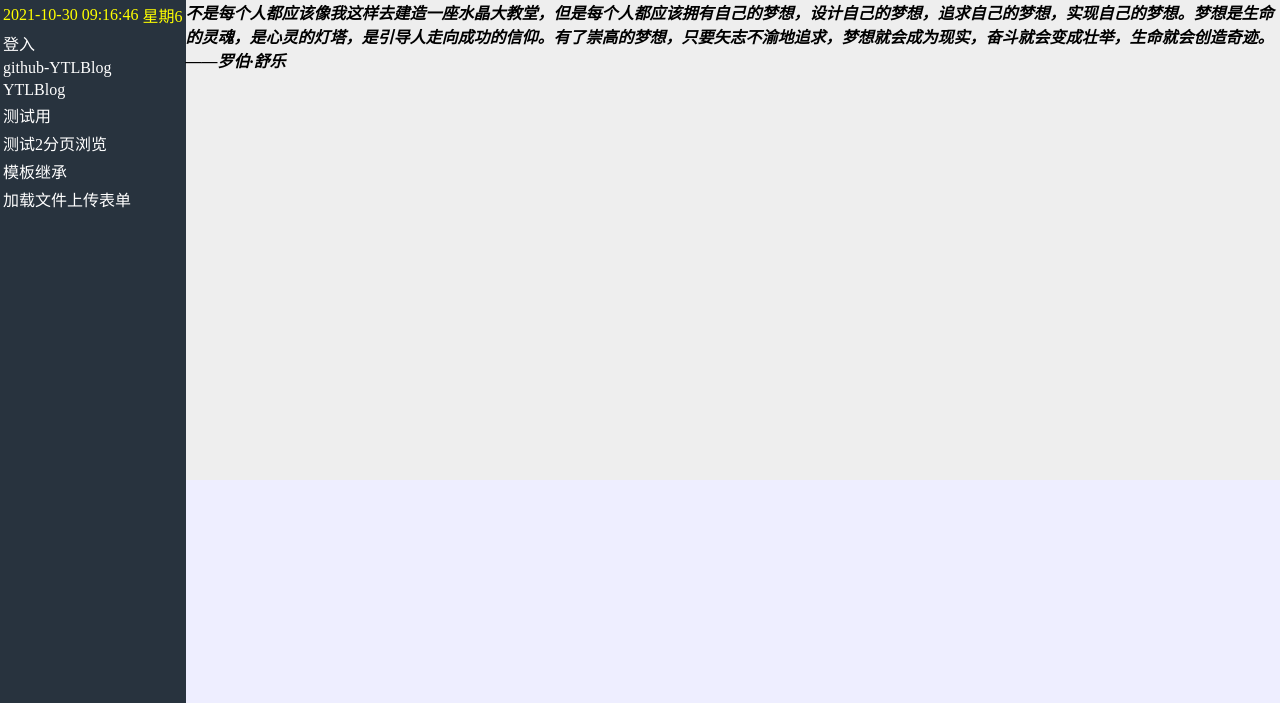
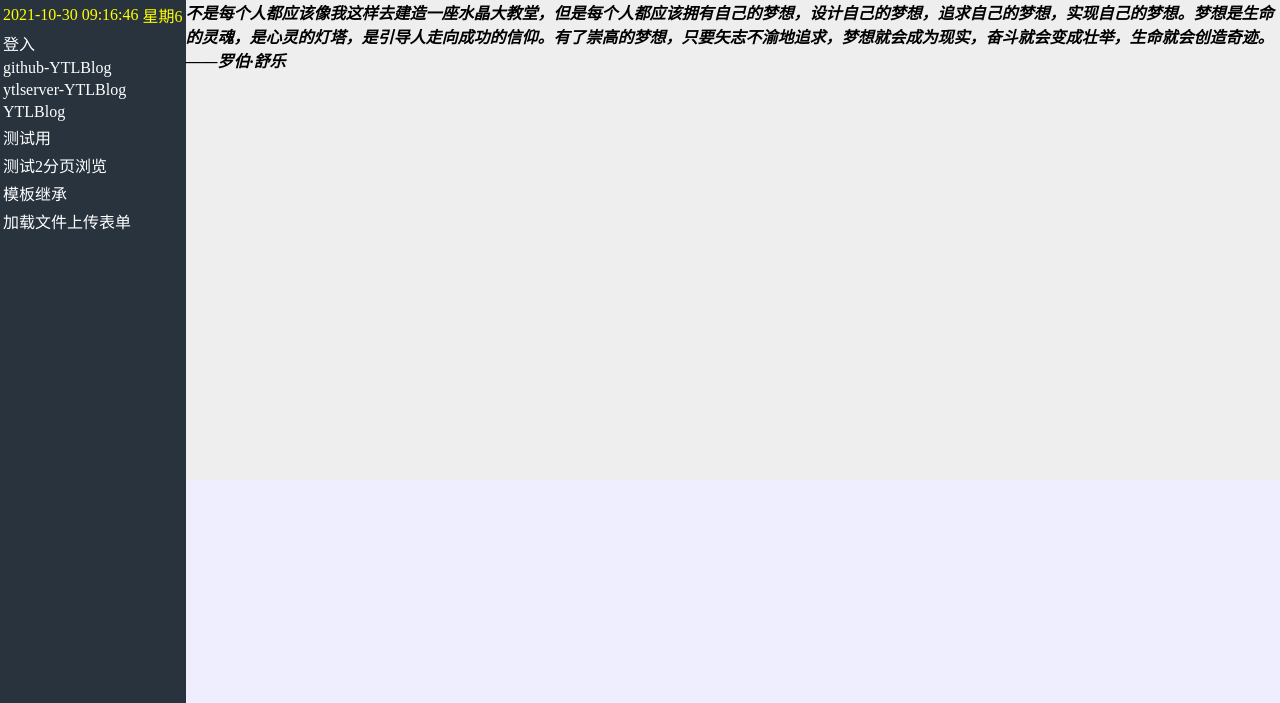
Before and after one commit to YtlGitHub/YTLDjangoSever, a Django app: page / in a window 1280 px wide. Shown: the part 60-763 px from the top of the page. Run offline with Django 3.2, Linux system fonts and the light colour scheme.

Commit message:
Update index.html

```diff
--- a/mydemo/templates/myapp/index/index.html
+++ b/mydemo/templates/myapp/index/index.html
@@ -27,6 +27,9 @@
 		<td><a href="http://ytlgithub.github.io">github-YTLBlog</a></td>
 	</tr>
 	<tr>
+		<td><a href="https://ytlserver.imdo.co">ytlserver-YTLBlog</a></td>
+	</tr>
+	<tr>
 		<td><a href="http://159.75.33.27">YTLBlog</a></td>
 	</tr>
 	<tr>
```
